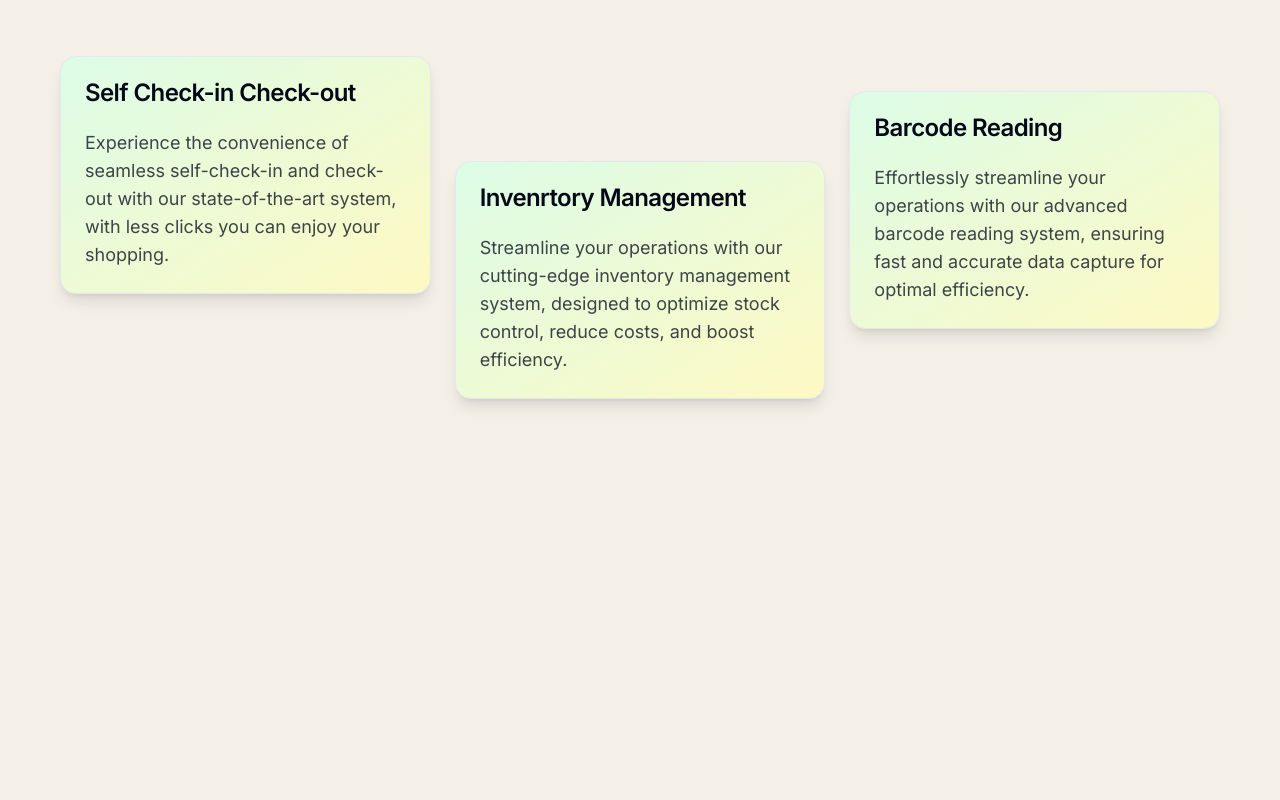
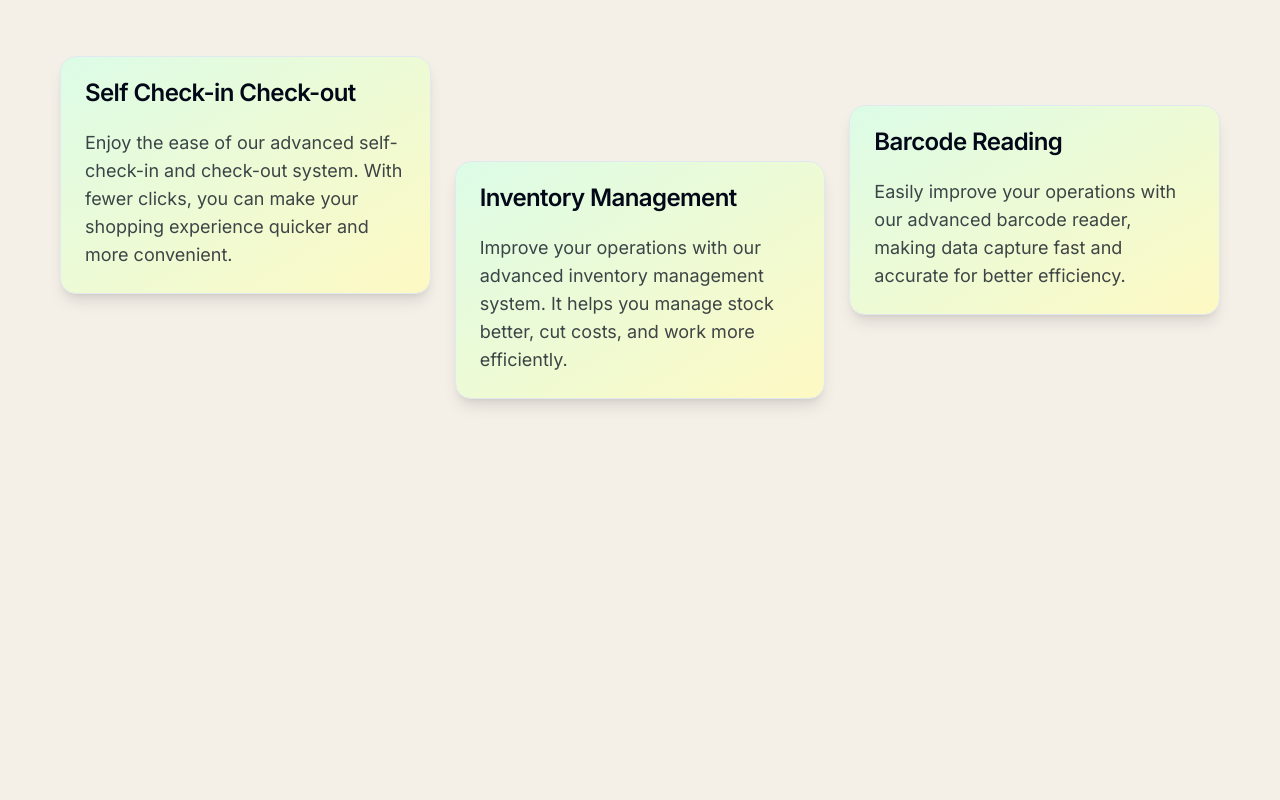
Before and after one commit to Shashanksharma280201/EzShopIn_HomePage, a Next.js app: page / in a window 1280 px wide. Shown: the part 940-1740 px from the top of the page. Built offline with nearby package versions, Linux system fonts and the light colour scheme.

Commit message:
spelling checks

```diff
--- a/src/app/page.tsx
+++ b/src/app/page.tsx
@@ -20,7 +20,7 @@ export default function Home() {
             <h1 className="flex text-2xl w-full md:w-3/4 opacity-60 md:text-3xl text-center">Connect with us to have the software integrated in your system</h1>
 
             <Button>Connect with us</Button>
-            <h1 className="flex text-sm md:text-xl opacity-70 text-center">Our team would connect with you as soon as possible</h1>
+            {/* <h1 className="flex text-sm md:text-xl opacity-70 text-center">Our team would connect with you as soon as possible</h1> */}
           </div>
         </div>
 
@@ -35,8 +35,8 @@ export default function Home() {
               </CardHeader>
               <CardContent className="flex flex-col justify-center items-center">
                 <p className="flex text-sm md:text-lg opacity-75">
-                  Experience the convenience of seamless self-check-in and check-out with our state-of-the-art system,
-                  with less clicks you can enjoy your shopping.
+                  Enjoy the ease of our advanced self-check-in and check-out system. With fewer clicks,
+                  you can make your shopping experience quicker and more convenient.
                 </p>
 
               </CardContent>
@@ -48,12 +48,12 @@ export default function Home() {
 
             <Card className="flex flex-col z-10 lg:mt-10 bg-gradient-to-tl from-yellow-100 to-green-100 shadow-lg z-1 hover:shadow-xl rounded-2xl transition-shadow w-full lg:w-1/3 h-fit">
               <CardHeader>
-                <CardTitle>Invenrtory Management</CardTitle>
+                <CardTitle>Inventory Management</CardTitle>
               </CardHeader>
               <CardContent>
                 <p className="flex text-sm md:text-lg opacity-75">
-                  Streamline your operations with our cutting-edge inventory management system,
-                  designed to optimize stock control, reduce costs, and boost efficiency.
+                  Improve your operations with our advanced inventory management system.
+                  It helps you manage stock better, cut costs, and work more efficiently.
                 </p>
 
               </CardContent>
@@ -69,8 +69,8 @@ export default function Home() {
               </CardHeader>
               <CardContent>
                 <p className="flex text-sm md:text-lg opacity-75">
-                  Effortlessly streamline your operations with our advanced barcode reading system,
-                  ensuring fast and accurate data capture for optimal efficiency.
+                  Easily improve your operations with our advanced barcode reader,
+                  making data capture fast and accurate for better efficiency.
                 </p>
 
               </CardContent>
@@ -169,7 +169,7 @@ export default function Home() {
 
       <section id="Contact" className="flex flex-col h-screen mt-10 l font-mono w-full items-center justify-center font-ubuntu">
         <h1 className="flex text-2xl md:text-4xl w-full md:w-1/2 p-4 mt-10 justify-center text-center font-semibold">Contact us to integrate our software in your stores today</h1>
-        <p className="flex text-sm md:text-xl opacity-75 w-full justify-center text-center">For more details on click on the buttons below, feel free to get in touch</p>
+        {/* <p className="flex text-sm md:text-xl opacity-75 w-full justify-center text-center">For more details on click on the buttons below, feel free to get in touch</p> */}
 
         <div className="flex flex-col md:flex-row w-full h-full items-center justify-center gap-9 p-9">
           {/* contact  */}
```
